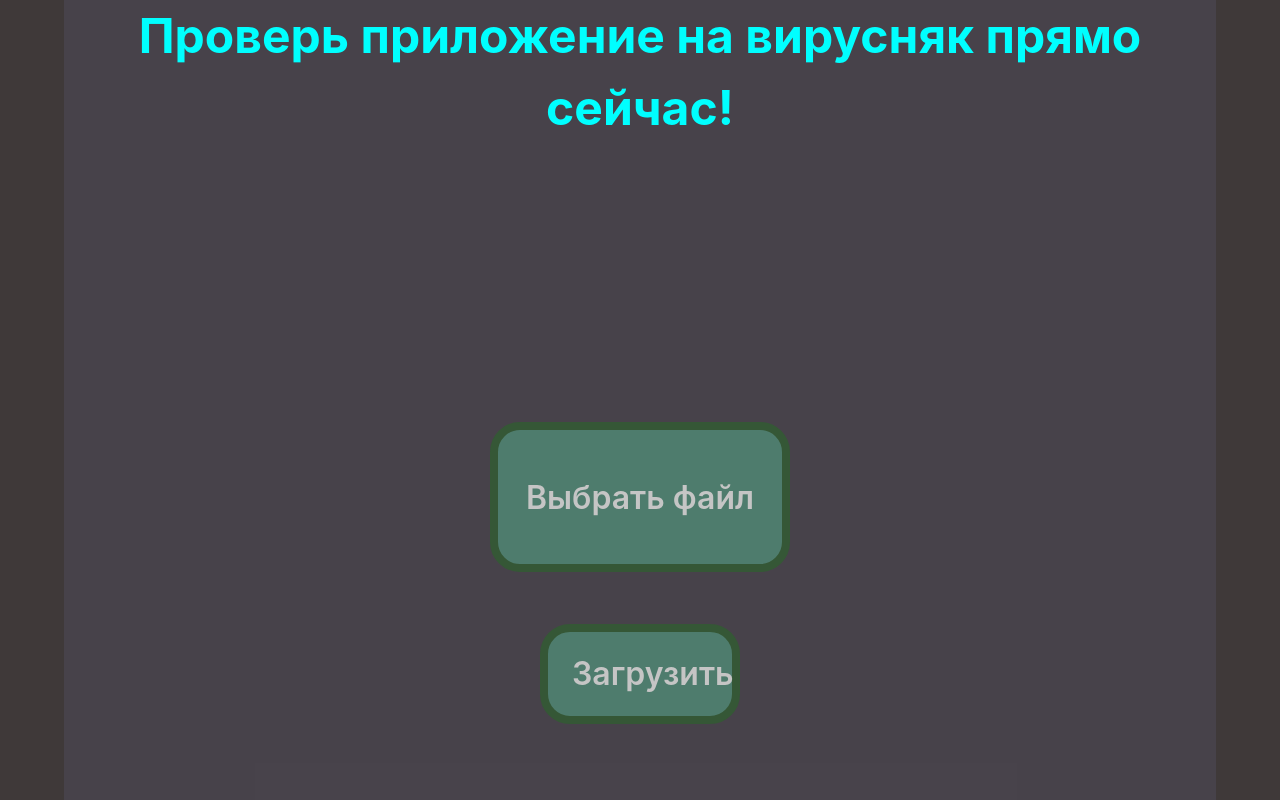
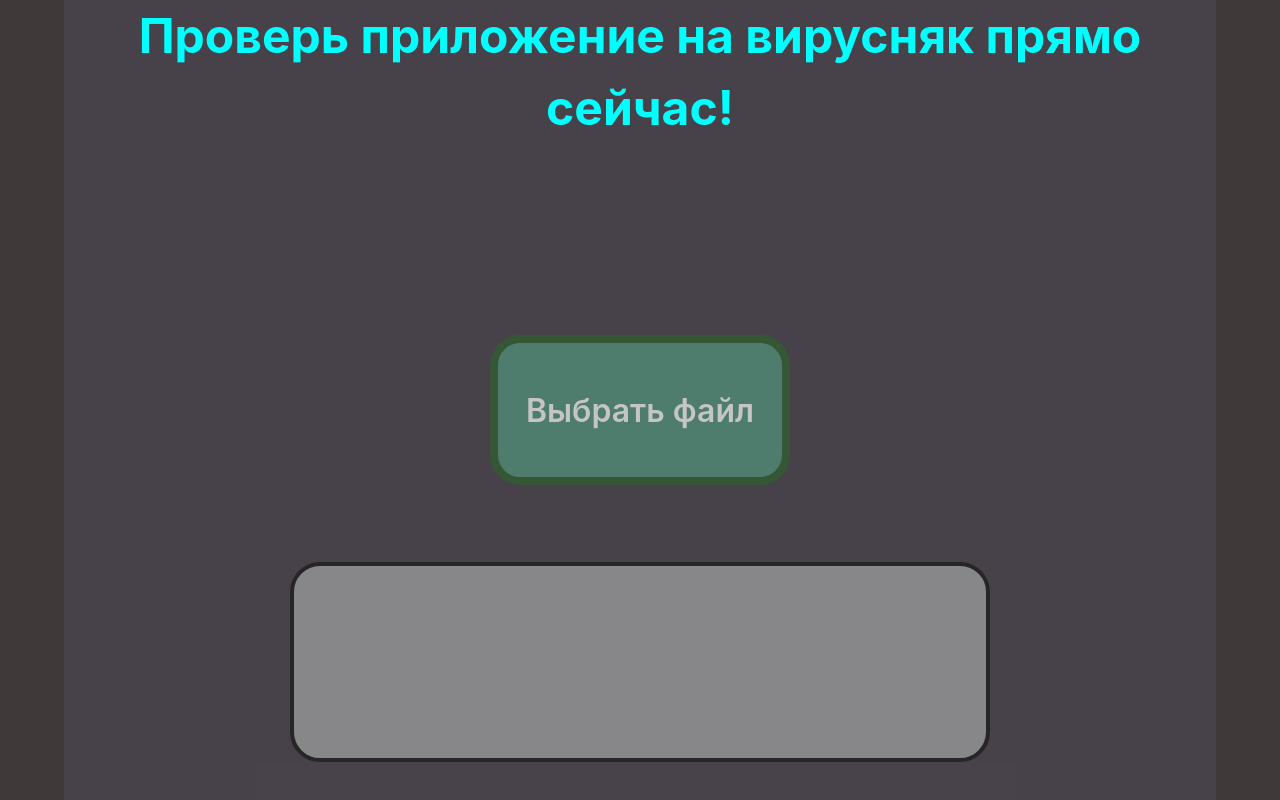
Before and after one commit to layo4ka/mobile-sec-analysis, a Django app: page / in a window 1280 px wide. Run offline with Django 5.2, Linux system fonts and the light colour scheme; parts of the project's set-up code (start-up, migrations or seed data) failed here and were passed over.

Commit message:
Update 2
Обновление фронта и бэка

```diff
--- a/mobile_security_service/file/forms.py
+++ b/mobile_security_service/file/forms.py
@@ -4,4 +4,4 @@ from .models import UploadFile
 class UploadFileForm(forms.ModelForm):
     class Meta:
         model = UploadFile
-        fields = ('file',)
+        fields = ('file', 'results','status',)
--- a/mobile_security_service/file/models.py
+++ b/mobile_security_service/file/models.py
@@ -1,4 +1,13 @@
 from django.db import models
+from django.contrib.auth.models import User
 
 class UploadFile(models.Model):
-    file = models.FileField(upload_to='uploads')
+    #user = models.ForeignKey(User, on_delete=models.CASCADE)
+    file = models.FileField(upload_to='uploads/')
+    results = models.TextField(max_length=90,blank=True, null=True) #models.JSONField(null=True, blank=True)
+    status = models.CharField(max_length=20, default='pending', blank=True, null=True, choices=[
+        ('pending', 'Ожидает анализа'),
+        ('processing', 'Анализируется'),
+        ('completed', 'Завершено'),
+        ('error', 'Ошибка')
+    ])
--- a/mobile_security_service/file/templates/file/index.html
+++ b/mobile_security_service/file/templates/file/index.html
@@ -12,19 +12,19 @@
                 <header class="centered-title">Проверь приложение на вирусняк прямо сейчас!</header>
             </div>
             <div class="working-space">
-                <h1 class="error-text">
-                    ${ errorText }
-                </h1>
                 <input id="fileInput" type="file" accept=".apk,.ipa" @change="chooseFile">
                     <button class="circle-button-main" onclick="fileInput.click()">
                         <h1 class="main-button-text">Выбрать файл</h1>
                     </button>
-                <button class="circle-button-load" type="submit" @click="uploadFile">
-                    <h1 class="main-button-text">Загрузить</h1>
-                </button>
-                <div class="status-text">
-                    <h1 v-if="fileName!=''">
-                       ${fileName} - ${uploadStatus}
+                <div class="file-panel">
+                    <h1 class="settings-text">
+                        ${ fileName }
+                    </h1>
+                    <button class="circle-button-load" v-if="correctFormat==true" @click="uploadFile">
+                        <h1 class="main-button-text">Начать</h1>
+                    </button>
+                    <h1 class="error-text">
+                        ${ errorText }
                     </h1>
                 </div>
             </div>
@@ -41,19 +41,30 @@
                     selectedFile: null,
                     errorText: '',
                     fileName: '',
-                    uploadStatus: ''
+                    correctFormat: false
                 };
             },
             delimiters: ['${', '}'],
             methods: {
                 chooseFile(event){
                     this.selectedFile = event.target.files[0];
+                    if(!this.selectedFile){
+                        this.fileName = "";
+                        this.errorText = "Вы не выбрали файл!";
+                        this.correctFormat = false;
+                    }
                     this.fileName = this.selectedFile.name;
-                    this.uploadStatus = 'Ждёт загрузки'
+                    if(this.fileName.endsWith(".apk") || this.fileName.endsWith(".ipa")){
+                        this.correctFormat = true;
+                        this.errorText = "";
+                    }
+                    else{
+                        this.errorText = "Некорректный формат файла";
+                        this.correctFormat = false;
+                    }
                 },
                 async uploadFile(){
                     let flag = true;
-                    this.uploadStatus = 'загружает...'
                     if(!this.selectedFile){
                         this.errorText = 'Ну файл-то выбери... Чо я проверять буду?'
                         return;
@@ -67,8 +78,8 @@
                                 "X-CSRFToken": "{{ csrf_token }}"
                             }
                         });
-                        this.uploadStatus = 'Загрузил!';
-                        console.log(response);
+                        this.uploaded = true;
+                        console.log(response.data);
                         return response;
                     }
                     catch (error) {
@@ -220,9 +231,27 @@
         }
         .error-text{
         text-align: center;
-        font-size: 1rem;
-        font-weight: 200;
-        color: rgb(137, 11, 11);
+        font-size: 1.5rem;
+        font-weight: 700;
+        color: rgb(121, 0, 0);
+        }
+        .file-panel{
+            width: 700px;
+            height: 200px;
+            border-width: 0.3em;
+            border-color: rgb(38, 38, 38);
+            border-style: solid;
+            border-radius: 30px;
+            background-color: #a0a0a0b7;
+            display: grid;
+            align-items: center;
+            place-items: center;
+        }
+        .settings-text{
+            text-align: center;
+            font-size: 1.5rem;
+            font-weight: 500;
+            color: rgb(234, 234, 234);
         }
     </style>
 </html>
--- a/mobile_security_service/file/views.py
+++ b/mobile_security_service/file/views.py
@@ -2,9 +2,10 @@ from django.shortcuts import render
 from .forms import UploadFileForm
 from .models import UploadFile
 from django.views.decorators.csrf import csrf_exempt
-from pathlib import Path
 from django.http import JsonResponse
-
+from rest_framework.views import APIView
+from rest_framework.response import Response
+from .task import process_file_async
 
 def index(request):
     form = UploadFileForm()
@@ -13,7 +14,13 @@ def index(request):
 def upload_file(request):
     if request.FILES:
         form = UploadFileForm(request.POST, request.FILES)
-        if form.is_valid():
-            form.save()
-
-    return JsonResponse({"success":True})
+        #print(request.FILES)
+        if(form.is_valid()):
+            analysis = form.save(commit=False)
+            analysis.save()
+            toRespond = {'status':'pending', 'results':''}
+            print(analysis.file.path)
+            process_file_async.delay('uploads/test.apk', toRespond)
+            return JsonResponse({"status":toRespond['status'], "results":toRespond['results']})
+        else:
+            return JsonResponse({"error":form.errors})
--- a/mobile_security_service/mobile_security_service/__init__.py
+++ b/mobile_security_service/mobile_security_service/__init__.py
@@ -0,0 +1,4 @@
+from __future__ import absolute_import, unicode_literals
+from .celery import app as celery_app
+
+__all__=("celery_app",)
```
Also changed, not shown: mobile_security_service/file/analysis.py (added, +16 -0 lines), mobile_security_service/file/task.py (added, +19 -0 lines), mobile_security_service/mobile_security_service/celery.py (added, +16 -0 lines), mobile_security_service/mobile_security_service/settings.py (+18 -5 lines), mobile_security_service/file/migrations/0002_uploadfile_results_uploadfile_status.py (added), mobile_security_service/file/migrations/0003_alter_uploadfile_results_alter_uploadfile_status.py (added), mobile_security_service/file/migrations/0004_alter_uploadfile_file.py (added), ПРОЧИТАЙТЕ.txt (line endings or trailing spaces), 1 other file.
